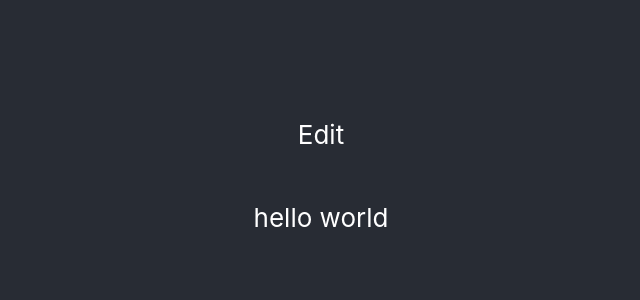
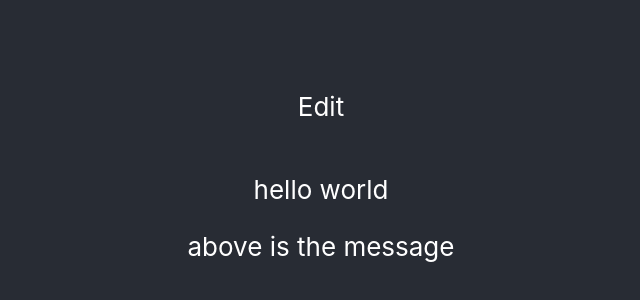
Before and after one commit to aashi-s/recipeGenerator, a React (Create React App) app: page / in a window 1280 px wide. Shown: the part 224-524 px from the top of the page, without its empty margins (319-959 px from the left). Built offline with nearby package versions, Linux system fonts and the light colour scheme.

Commit message:
commit three

```diff
--- a/src/component.jsx
+++ b/src/component.jsx
@@ -4,6 +4,7 @@ export default function Component(props) {
     return (
         <div>
             <p>{props.message}</p>
+            <p>above is the message</p>
         </div>
     )
 }
```
